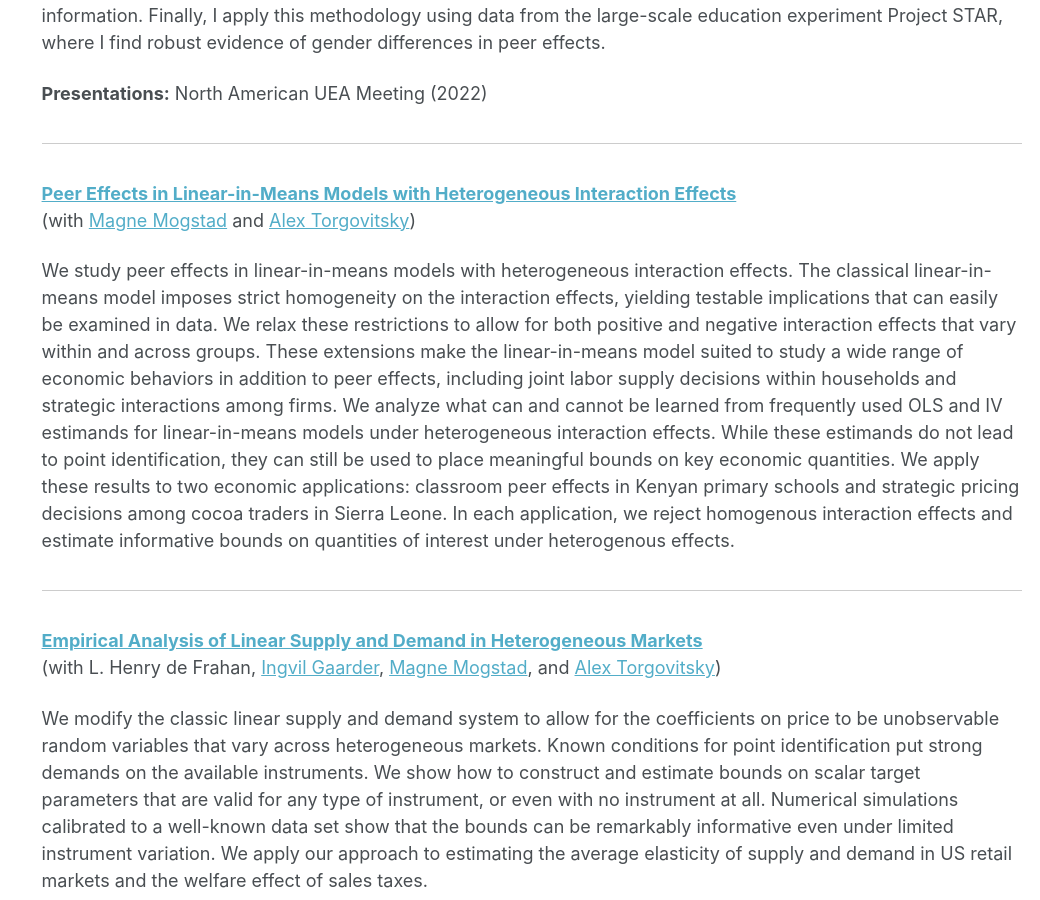
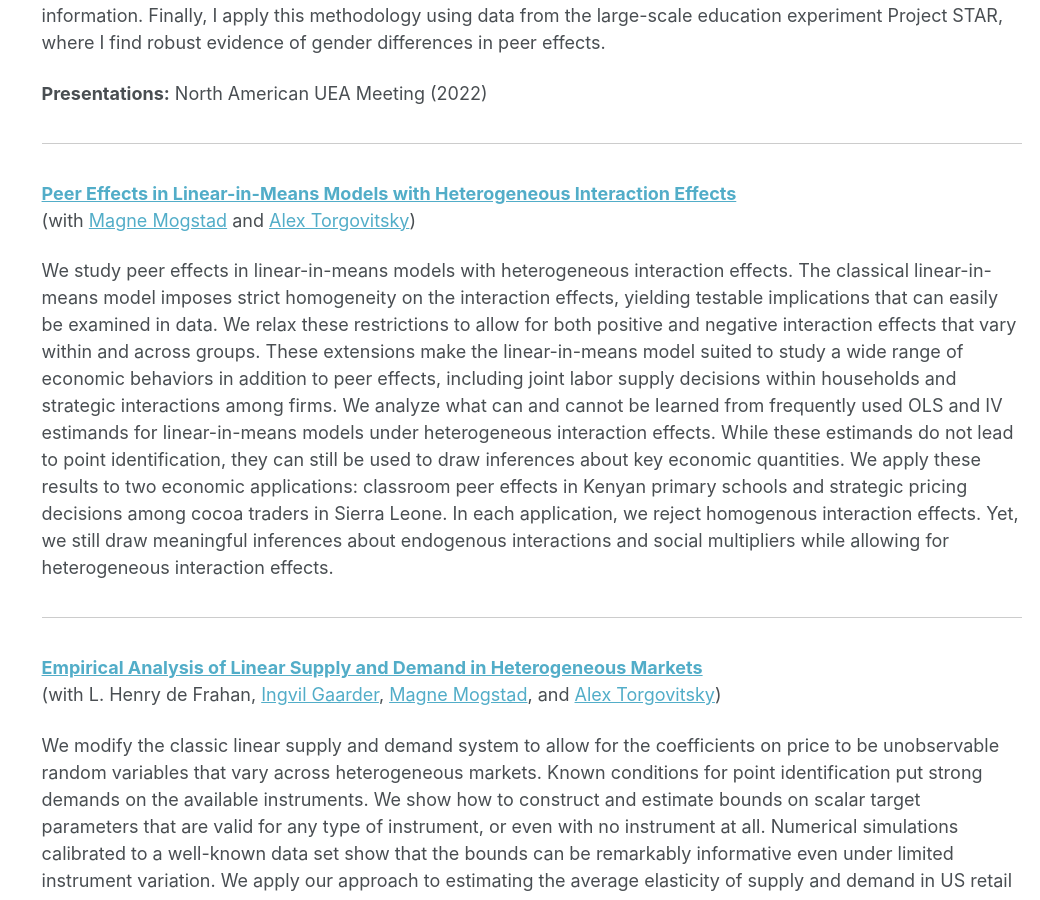
Before and after one commit to ovolpe/ovolpe.github.io, a Jekyll site: the page built from _pages/research.md, in a window 1280 px wide and 900 px high, scrolled down 920 px. Shown: the whole window, without its empty margins (240-1280 px from the left). Built offline with Jekyll 4.4.1, drawn with Linux system fonts in a browser that asks for light colours.

Commit message:
Update research.md

```diff
--- a/_pages/research.md
+++ b/_pages/research.md
@@ -26,10 +26,10 @@ This paper explores how identity influences group behavior through social intera
 
 <hr style="margin: 2em 0; border: none; border-top: 1px solid #ccc;">
 
-[**Peer Effects in Linear-in-Means Models with Heterogeneous Interaction Effects**](https://ovolpe.github.io/research) <br>
+[**Peer Effects in Linear-in-Means Models with Heterogeneous Interaction Effects**](/files/mto2024.pdf) <br>
 (with [Magne Mogstad](https://sites.google.com/site/magnemogstad) and [Alex Torgovitsky](https://a-torgovitsky.github.io))
 
-We study peer effects in linear-in-means models with heterogeneous interaction effects. The classical linear-in-means model imposes strict homogeneity on the interaction effects, yielding testable implications that can easily be examined in data. We relax these restrictions to allow for both positive and negative interaction effects that vary within and across groups. These extensions make the linear-in-means model suited to study a wide range of economic behaviors in addition to peer effects, including joint labor supply decisions within households and strategic interactions among firms. We analyze what can and cannot be learned from frequently used OLS and IV estimands for linear-in-means models under heterogeneous interaction effects. While these estimands do not lead to point identification, they can still be used to place meaningful bounds on key economic quantities. We apply these results to two economic applications: classroom peer effects in Kenyan primary schools and strategic pricing decisions among cocoa traders in Sierra Leone. In each application, we reject homogenous interaction effects and estimate informative bounds on quantities of interest under heterogenous effects.
+We study peer effects in linear-in-means models with heterogeneous interaction effects. The classical linear-in-means model imposes strict homogeneity on the interaction effects, yielding testable implications that can easily be examined in data. We relax these restrictions to allow for both positive and negative interaction effects that vary within and across groups. These extensions make the linear-in-means model suited to study a wide range of economic behaviors in addition to peer effects, including joint labor supply decisions within households and strategic interactions among firms. We analyze what can and cannot be learned from frequently used OLS and IV estimands for linear-in-means models under heterogeneous interaction effects. While these estimands do not lead to point identification, they can still be used to draw inferences about key economic quantities. We apply these results to two economic applications: classroom peer effects in Kenyan primary schools and strategic pricing decisions among cocoa traders in Sierra Leone. In each application, we reject homogenous interaction effects. Yet, we still draw meaningful inferences about endogenous interactions and social multipliers while allowing for heterogeneous interaction effects.
 
 <hr style="margin: 2em 0; border: none; border-top: 1px solid #ccc;">
 
```
